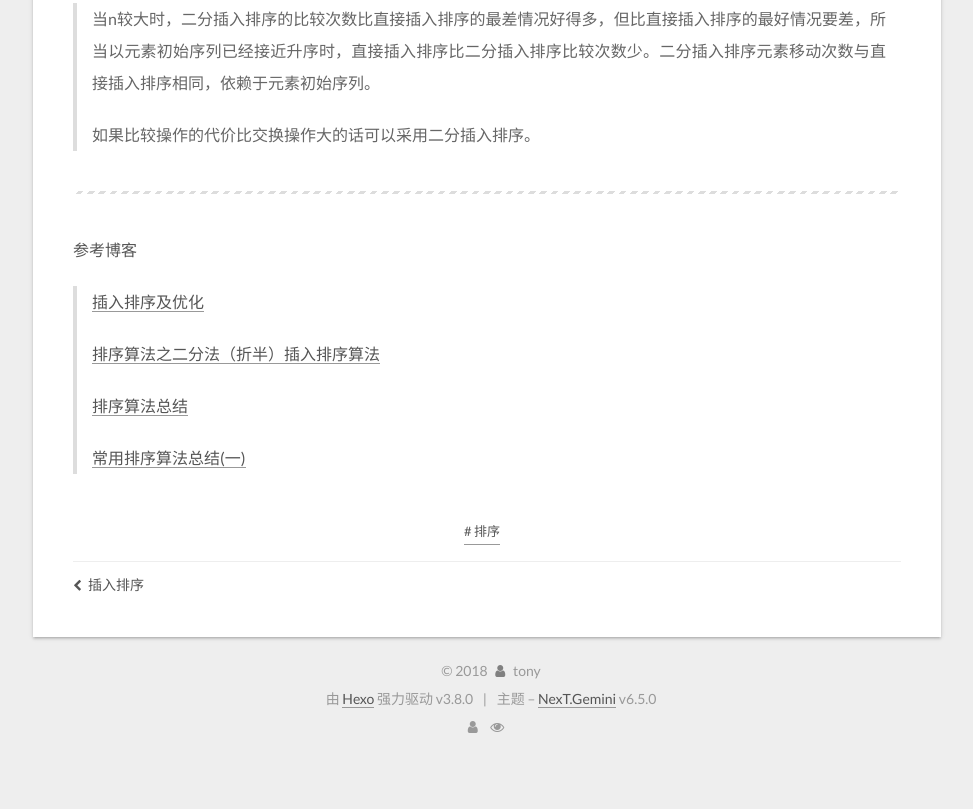
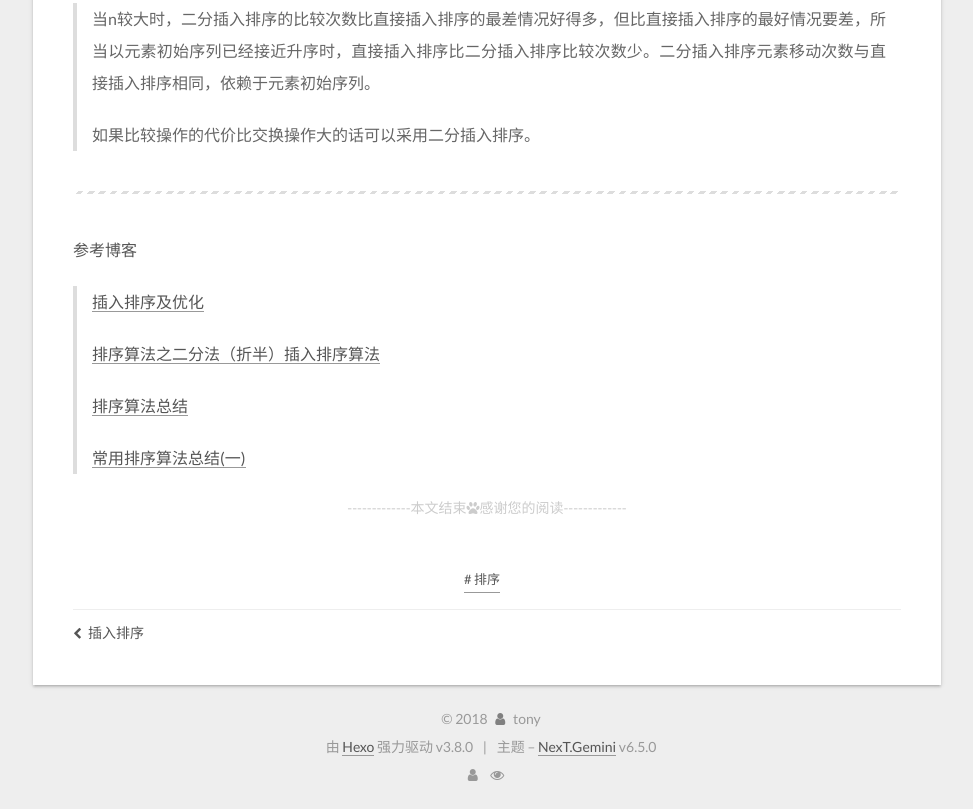
Before and after one commit to ssjcoding/ssjcoding.github.io, a plain HTML site: page 2017/11/06/sort-binary-insert/index.html in a window 1280 px wide. Shown: the part 4670-5479 px from the top of the page, without its empty margins (279-1252 px from the left). Before the commit the page ends 5431 px from the top, so only its background shows below. Drawn offline with nearby package versions, Linux system fonts and the light colour scheme; some packages are replaced by stand-ins of ours; a script that the page names is missing.

Commit message:
Site updated: 2018-11-18 21:42:59

```diff
--- a/2017/11/06/sort-binary-insert/index.html
+++ b/2017/11/06/sort-binary-insert/index.html
@@ -776,6 +776,17 @@ if __name__ == &apos;__main__&apos;:
 
 
 
+<div>
+
+    <div>
+
+        <div style="text-align:center;color: #ccc;font-size:14px;">-------------本文结束<i class="fa fa-paw"></i>感谢您的阅读-------------</div>
+
+</div>
+
+
+</div>
+
     <footer class="post-footer">
 
         <div class="post-tags">
--- a/css/main.css
+++ b/css/main.css
@@ -1957,7 +1957,7 @@ pre .javascript .function {
   width: 4px;
   height: 4px;
   border-radius: 50%;
-  background: #2be350;
+  background: #0d00a1;
 }
 .links-of-blogroll {
   font-size: 13px;
```
Also changed, not shown: 2017/11/06/sort-insert/index.html (+11 -0 lines), index.html (+8 -0 lines).
